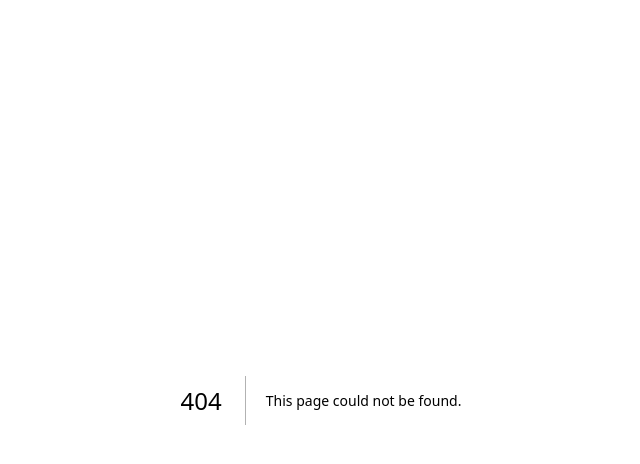
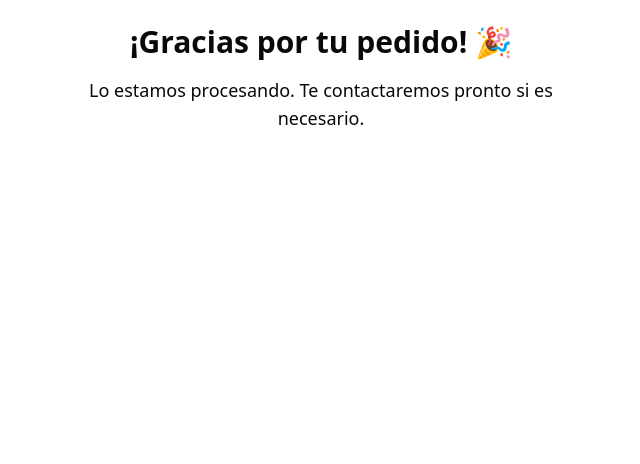
Before and after one commit to jicibils/store-ecommerce, a Next.js app: page /thanks in a window 1280 px wide. Before the commit this address had no page. Shown: the top 464 px of the page, without its empty margins (319-959 px from the left). Built offline with nearby package versions, Linux system fonts and the light colour scheme.

Commit message:
Add thanks page

```diff
--- /dev/null
+++ b/src/app/thanks/page.tsx
@@ -0,0 +1,11 @@
+// src/app/thanks/page.tsx
+export default function ThanksPage() {
+  return (
+    <div className="max-w-xl mx-auto text-center p-6">
+      <h1 className="text-3xl font-bold mb-4">¡Gracias por tu pedido! 🎉</h1>
+      <p className="text-lg">
+        Lo estamos procesando. Te contactaremos pronto si es necesario.
+      </p>
+    </div>
+  );
+}
```
